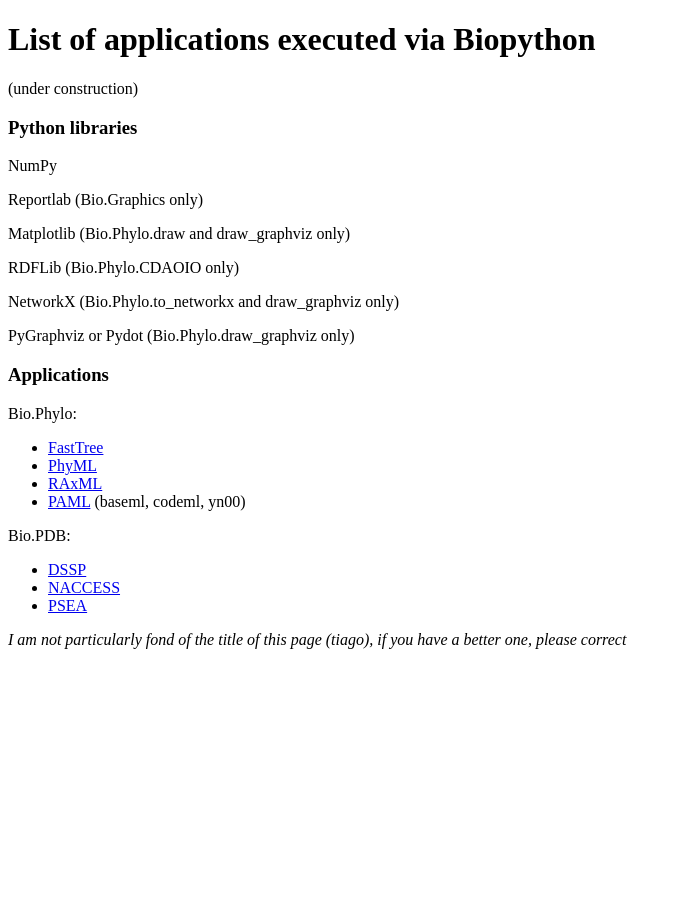
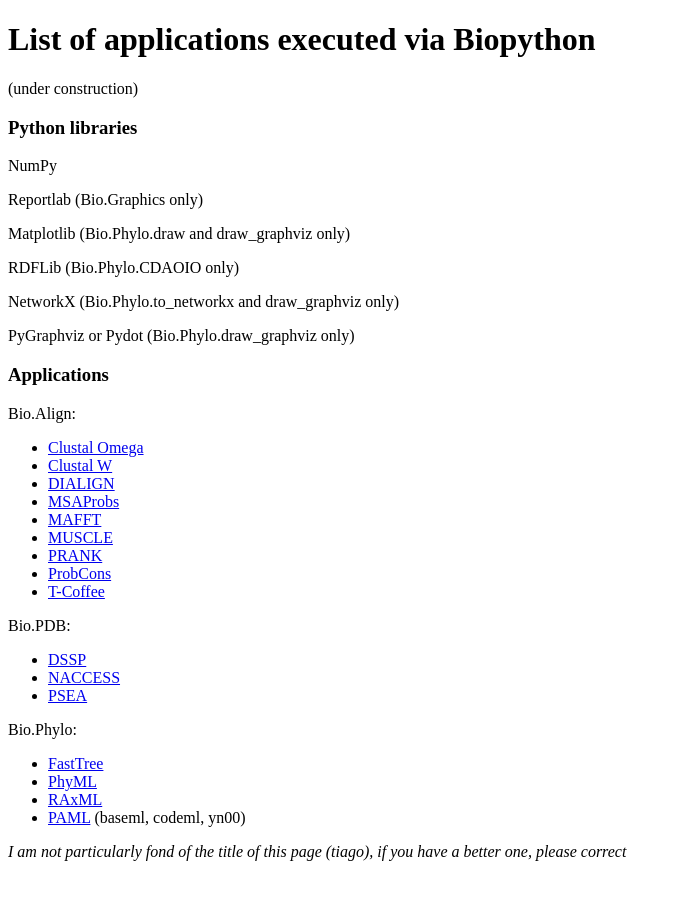
Before and after one commit to biopython/biopython.github.io, a Jekyll site: the page built from wiki/List_of_applications_executed_via_Biopython.md, in a window 1280 px wide. Shown: the whole page, without its empty margins (0-682 px from the left). Built offline with Jekyll 4.4.1, drawn with Linux system fonts in a browser that asks for light colours.

Commit message:
/* Applications */ added Bio.Align.Applications

```diff
--- a/wiki/List_of_applications_executed_via_Biopython.md
+++ b/wiki/List_of_applications_executed_via_Biopython.md
@@ -22,6 +22,24 @@ PyGraphviz or Pydot (Bio.Phylo.draw\_graphviz only)
 
 ### Applications
 
+Bio.Align:
+
+-   [Clustal Omega](http://www.clustal.org/omega/)
+-   [Clustal W](http://www.clustal.org/clustal2/)
+-   [DIALIGN](http://bibiserv.techfak.uni-bielefeld.de/dialign/)
+-   [MSAProbs](http://msaprobs.sourceforge.net/homepage.htm)
+-   [MAFFT](http://mafft.cbrc.jp/alignment/software/)
+-   [MUSCLE](http://www.drive5.com/muscle/)
+-   [PRANK](http://code.google.com/p/prank-msa/)
+-   [ProbCons](http://probcons.stanford.edu/)
+-   [T-Coffee](http://www.tcoffee.org/)
+
+Bio.PDB:
+
+-   [DSSP](http://swift.cmbi.ru.nl/gv/dssp/)
+-   [NACCESS](http://www.e-lucid.com/i/software/bioinformatics/naccess.html)
+-   [PSEA](ftp://ftp.lmcp.jussieu.fr/pub/sincris/software/protein/p-sea/)
+
 Bio.Phylo:
 
 -   [FastTree](http://www.microbesonline.org/fasttree/)
```
Also changed, not shown: other parts of wiki/List_of_applications_executed_via_Biopython.md (+0 -6 lines), 1 other file.
